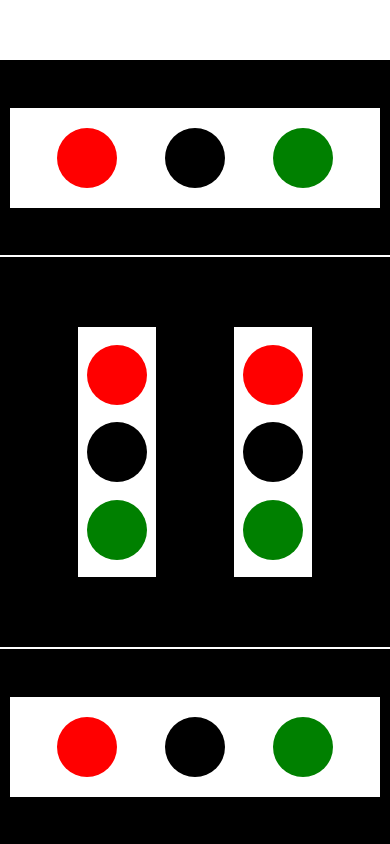
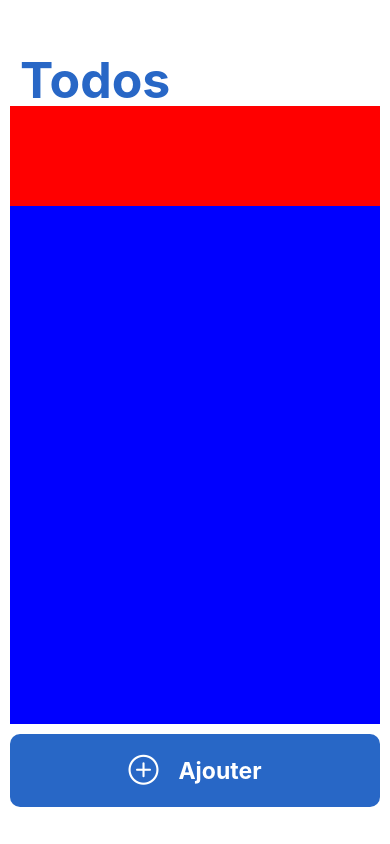
Before and after one commit to adamako/expo-todo-app, a React Native app: screen / in a window 390 px wide. Built offline with nearby package versions, Linux system fonts and the light colour scheme.

Commit message:
feat: setup navigation and start designing

```diff
--- a/App.js
+++ /dev/null
@@ -1,60 +0,0 @@
-import { StatusBar } from "expo-status-bar";
-import { SafeAreaView, StyleSheet, Text, View } from "react-native";
-import Box from "./src/Box";
-import React from "react";
-import BoxContainer from "./src/BoxContainer";
-export default function App() {
-  return (
-    <View style={styles.container}>
-      <View
-        style={{
-          flex: 1,
-          alignItems: "center",
-          justifyContent: "center",
-          borderBottomWidth: 2,
-          borderBottomColor: "white",
-        }}
-      >
-        <BoxContainer />
-      </View>
-      <View
-        style={{
-          flexDirection: "row",
-          justifyContent: "space-evenly",
-          alignItems: "center",
-          flex: 2,
-          borderBottomWidth: 2,
-          borderBottomColor: "white",
-        }}
-      >
-        <BoxContainer direction={"column"} />
-        <BoxContainer direction={"column"} />
-      </View>
-      <View
-        style={{
-          flex: 1,
-          alignItems: "center",
-          justifyContent: "center",
-        }}
-      >
-        <BoxContainer />
-      </View>
-      <StatusBar style="auto" backgroundColor="#00000" />
-    </View>
-  );
-}
-
-const styles = StyleSheet.create({
-  container: {
-    marginTop: 60,
-    flex: 1,
-    backgroundColor: "#000",
-    //alignItems: "center",
-    justifyContent: "space-evenly",
-  },
-  name: {
-    fontSize: 20,
-    fontWeight: "700",
-    color: "white",
-  },
-});
--- /dev/null
+++ b/App.jsx
@@ -0,0 +1,23 @@
+import { StatusBar } from "expo-status-bar";
+import { SafeAreaView, StyleSheet, Text, View } from "react-native";
+import React from "react";
+import BoxContainer from "./src/components/molecules/BoxContainer";
+import HomeScreen from "./src/screens/HomeScreen";
+import { NavigationContainer } from "@react-navigation/native";
+import MainStackNavigator from "./src/navigations/MainStackNavigator";
+
+export default function App() {
+  return (
+    <NavigationContainer>
+      <MainStackNavigator />
+    </NavigationContainer>
+  );
+}
+
+const styles = StyleSheet.create({
+  container: {
+    marginTop: 60,
+    flex: 1,
+    justifyContent: "space-evenly",
+  },
+});
--- a/package.json
+++ b/package.json
@@ -10,13 +10,18 @@
     "web": "expo start --web"
   },
   "dependencies": {
+    "@expo/vector-icons": "expo/vector-icons",
     "@expo/webpack-config": "^0.17.2",
+    "@react-navigation/native": "^6.0.13",
+    "@react-navigation/native-stack": "^6.9.1",
     "expo": "~47.0.3",
     "expo-status-bar": "~1.4.2",
     "prettier": "^2.7.1",
     "react": "18.1.0",
     "react-dom": "18.1.0",
     "react-native": "0.70.5",
+    "react-native-safe-area-context": "4.4.1",
+    "react-native-screens": "~3.18.0",
     "react-native-web": "~0.18.9"
   },
   "devDependencies": {
--- a/src/BoxContainer.js
+++ b/src/components/molecules/BoxContainer.jsx
@@ -1,4 +1,4 @@
-import Box from "./Box";
+import Box from "../atoms/Box";
 import { View } from "react-native";
 import React from "react";
 
--- /dev/null
+++ b/src/components/molecules/CustomButton.jsx
@@ -0,0 +1,30 @@
+import { View, StyleSheet, Text, TouchableOpacity } from "react-native";
+import { primaryColor } from "../../utils/color";
+
+const CustomButton = ({ label, icon, onPress }) => {
+  return (
+    <TouchableOpacity onPress={onPress} style={styles.container}>
+      {icon}
+      <Text style={styles.title}>{label}</Text>
+    </TouchableOpacity>
+  );
+};
+
+const styles = StyleSheet.create({
+  container: {
+    padding: 20,
+    flexDirection: "row",
+    backgroundColor: primaryColor,
+    borderRadius: 10,
+    justifyContent: "center",
+    alignItems: "center",
+  },
+  title: {
+    fontWeight: "700",
+    fontSize: 23,
+    color: "white",
+    marginLeft: 20,
+  },
+});
+
+export default CustomButton;
--- /dev/null
+++ b/src/components/molecules/Header.jsx
@@ -0,0 +1,25 @@
+import { StyleSheet, Text, View } from "react-native";
+import { primaryColor } from "../../utils/color";
+
+const Header = ({ title }) => {
+  return (
+    <View style={styles.container}>
+      <Text style={styles.title}>{title}</Text>
+    </View>
+  );
+};
+
+const styles = StyleSheet.create({
+  container: {
+    marginTop: 30,
+    padding: 10,
+    height: "8%",
+  },
+  title: {
+    fontWeight: "700",
+    fontSize: 50,
+    color: primaryColor,
+  },
+});
+
+export default Header;
--- /dev/null
+++ b/src/navigations/MainStackNavigator.jsx
@@ -0,0 +1,32 @@
+import { createNativeStackNavigator } from "@react-navigation/native-stack";
+import HomeScreen from "../screens/HomeScreen";
+import TodoFormScreen from "../screens/TodoFormScreen";
+import { primaryColor } from "../utils/color";
+
+const { Navigator, Screen } = createNativeStackNavigator();
+
+const MainStackNavigator = () => {
+  return (
+    <Navigator initialRouteName={"HomeScreen"}>
+      <Screen
+        name={"HomeScreen"}
+        options={{
+          headerShown: false,
+          headerTitle: "Todos",
+          headerStyle: { backgroundColor: "white" },
+          headerShadowVisible: false,
+          headerTitleAlign: "left",
+          headerTitleStyle: {
+            color: primaryColor,
+            fontSize: 25,
+            fontWeight: "700",
+          },
+        }}
+        component={HomeScreen}
+      />
+      <Screen name="TodoFormScreen" component={TodoFormScreen} />
+    </Navigator>
+  );
+};
+
+export default MainStackNavigator;
--- /dev/null
+++ b/src/screens/HomeScreen.jsx
@@ -0,0 +1,51 @@
+import { Button, StyleSheet, Text, View } from "react-native";
+import { primaryColor } from "../utils/color";
+import Header from "../components/molecules/Header";
+import CustomButton from "../components/molecules/CustomButton";
+import { AntDesign } from "@expo/vector-icons";
+
+const HomeScreen = ({ navigation }) => {
+  return (
+    <View style={styles.container}>
+      <Header title="Todos" />
+      <View style={{ height: 100, backgroundColor: "red" }}></View>
+      <View style={styles.todosContainer}></View>
+      <View style={styles.buttonContainer}>
+        <CustomButton
+          onPress={() => {
+            navigation.push("TodoFormScreen");
+          }}
+          label={"Ajouter"}
+          icon={<AntDesign name="pluscircleo" size={30} color="white" />}
+        />
+      </View>
+    </View>
+  );
+};
+
+const styles = StyleSheet.create({
+  container: {
+    flex: 1,
+    padding: 10,
+    backgroundColor: "white",
+  },
+  title: {
+    fontWeight: "700",
+    fontSize: 50,
+    color: primaryColor,
+  },
+  searchContainer: {
+    height: 100,
+    backgroundColor: "red",
+  },
+  todosContainer: {
+    flex: 1,
+    backgroundColor: "blue",
+  },
+  buttonContainer: {
+    marginTop: 10,
+    height: 100,
+  },
+});
+
+export default HomeScreen;
--- /dev/null
+++ b/src/screens/TodoFormScreen.jsx
@@ -0,0 +1,18 @@
+import { StyleSheet, Text, View } from "react-native";
+
+const TodoFormScreen = () => {
+  return (
+    <View style={styles.container}>
+      <Text>My todo form</Text>
+    </View>
+  );
+};
+
+const styles = StyleSheet.create({
+  container: {
+    padding: 10,
+    flex: 1,
+  },
+});
+
+export default TodoFormScreen;
--- /dev/null
+++ b/src/utils/color.js
@@ -0,0 +1,6 @@
+const primaryColor = "#2867C6";
+const errorColor = "#D04242";
+const secondaryColor = "#F5F5F5";
+const successColor = "#18CF40";
+
+export { primaryColor, errorColor, secondaryColor, successColor };
```
Also changed, not shown: src/components/atoms/Box.jsx (renamed from src/Box.js), 1 other file (tests, documents, lock files or other folders).
